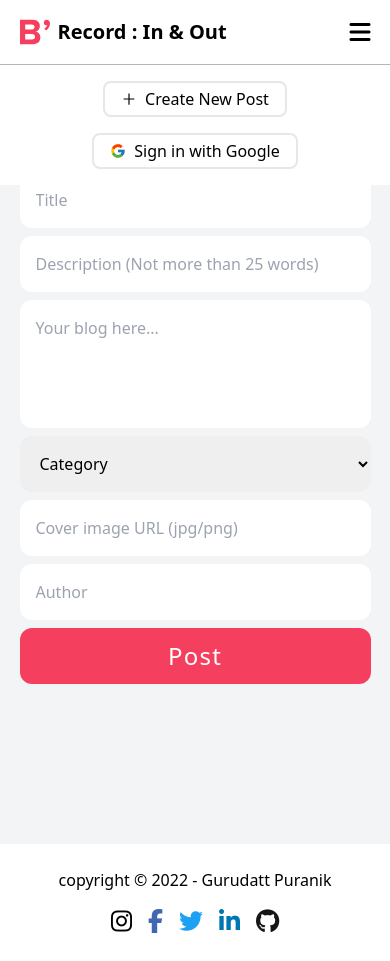
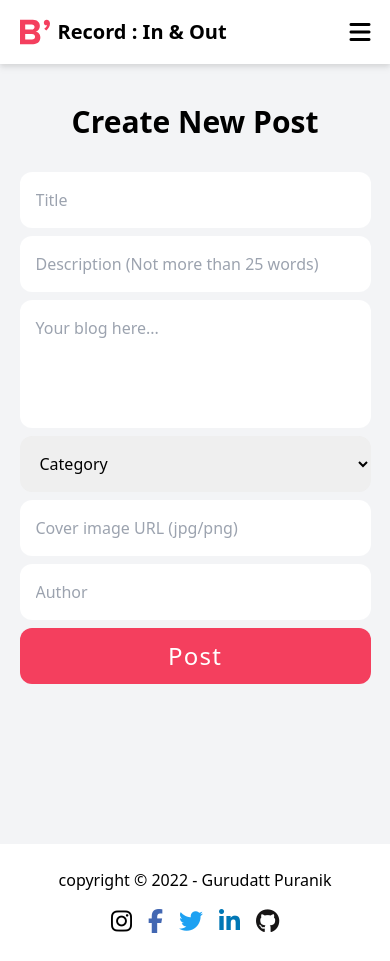
Before and after one commit to gurudattpuranik25/blog-app, a React (Create React App) app: page /create in a window 390 px wide. Built offline with nearby package versions, Linux system fonts and the light colour scheme; a web font is replaced by a local one.

Commit message:
modified navbar props

```diff
--- a/src/components/Create Blog/CreateBlog.css
+++ b/src/components/Create Blog/CreateBlog.css
@@ -1,6 +1,7 @@
 @media (max-width: 1000px) {
   .create__form {
     width: 90%;
+    height: 85vh;
     transition: all 0.2s ease-in-out;
   }
 }
--- a/src/components/Navbar/Navbar.js
+++ b/src/components/Navbar/Navbar.js
@@ -9,9 +9,9 @@ import avatar from "../../images/avatar.png";
 import "./Navbar.css";
 import "../Main/Main.css";
 
-function MenuCard({ signInWithGoogle, isAuth, signUserOut }) {
+function MenuCard({ signInWithGoogle, isAuth, signUserOut, setIsMenu }) {
   return (
-    <div className="nav__links menu__visibility flex items-center  text-md">
+    <div className="nav__links menu__visibility flex items-center text-md">
       <Link
         to={`/${isAuth ? "create" : "login"}`}
         className=" flex items-center gap-2 border-2 px-4 py-1 rounded-lg "
@@ -48,7 +48,7 @@ function MenuCard({ signInWithGoogle, isAuth, signUserOut }) {
 }
 
 function Navbar({ signInWithGoogle, isAuth, signUserOut }) {
-  const [isMenu, setIsMenu] = useState(true);
+  const [isMenu, setIsMenu] = useState(false);
 
   const [searchFilter, setSearchFilter] = useState("");
 
@@ -118,7 +118,16 @@ function Navbar({ signInWithGoogle, isAuth, signUserOut }) {
           </div>
         </div>
       </div>
-      {isMenu ? <MenuCard /> : ""}
+      {isMenu ? (
+        <MenuCard
+          isAuth={isAuth}
+          signInWithGoogle={signInWithGoogle}
+          signUserOut={signUserOut}
+          setIsMenu={setIsMenu}
+        />
+      ) : (
+        ""
+      )}
     </div>
   );
 }
```
